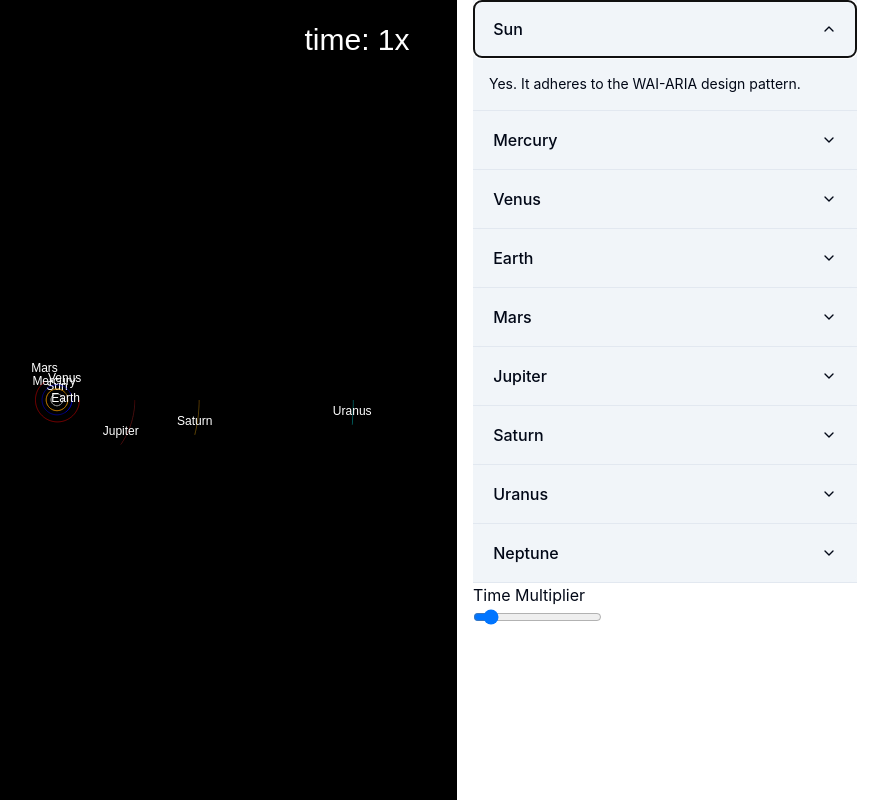
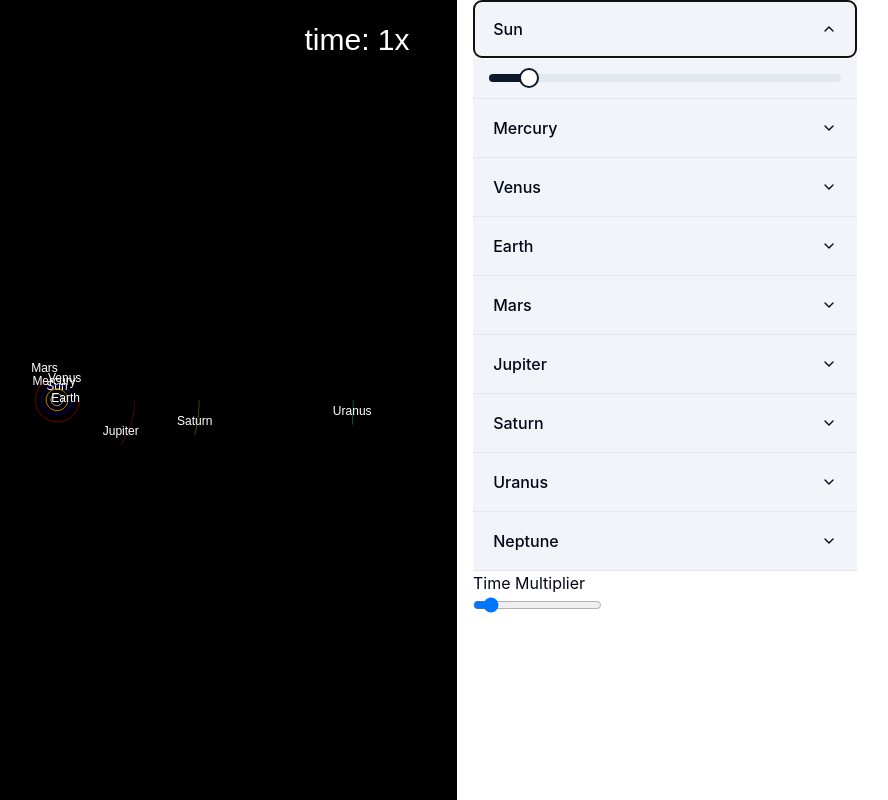
Before and after one commit to misat1505/GraviSim, a React (Vite) app: page / in a window 1280 px wide. Both pictures are taken after a click on the button "Sun". Shown: the whole page, without its empty margins (343-1231 px from the left). Built offline with nearby package versions, Linux system fonts and the light colour scheme.

Commit message:
mass changer is better

```diff
--- a/package.json
+++ b/package.json
@@ -13,6 +13,7 @@
   },
   "dependencies": {
     "@radix-ui/react-accordion": "^1.2.1",
+    "@radix-ui/react-slider": "^1.2.1",
     "class-variance-authority": "^0.7.1",
     "clsx": "^2.1.1",
     "lucide-react": "^0.468.0",
--- a/src/components/BodiesDisplayer.tsx
+++ b/src/components/BodiesDisplayer.tsx
@@ -5,9 +5,18 @@
   AccordionTrigger,
 } from "@/components/ui/accordion";
 import { useBodiesContext } from "@/context/BodiesContext";
+import { Slider } from "./ui/slider";
 
 const BodiesDisplayer = () => {
-  const { bodies } = useBodiesContext();
+  const { bodies, setBodies } = useBodiesContext();
+
+  const handleMassChange = (name: string, newMass: number) => {
+    setBodies((prevBodies) =>
+      prevBodies.map((body) =>
+        body.name === name ? { ...body, mass: newMass } : body
+      )
+    );
+  };
 
   return (
     <div className="w-96 bg-slate-100">
@@ -18,7 +27,16 @@
               {body.name}
             </AccordionTrigger>
             <AccordionContent className="p-4">
-              Yes. It adheres to the WAI-ARIA design pattern.
+              <Slider
+                min={0.1}
+                step={0.1}
+                max={10}
+                defaultValue={[1]}
+                onValueChange={(value) => {
+                  console.log(value);
+                  handleMassChange(body.name, value[0]);
+                }}
+              />
             </AccordionContent>
           </AccordionItem>
         ))}
--- a/src/components/SolarSystemAnimation.tsx
+++ b/src/components/SolarSystemAnimation.tsx
@@ -1,7 +1,6 @@
+import { useBodiesContext } from "@/context/BodiesContext";
+import { Body } from "@/types/Body";
 import React, { useRef, useEffect, useState } from "react";
-import { Body } from "../types/Body";
-import MassSlider from "./MassSlider";
-import { useBodiesContext } from "../context/BodiesContext";
 import BodiesDisplayer from "./BodiesDisplayer";
 
 const G = 6.6743e-11;
@@ -9,7 +8,7 @@
 
 const SolarSystem = () => {
   const canvasRef = useRef<HTMLCanvasElement | null>(null);
-  const { bodies, setBodies } = useBodiesContext();
+  const { setBodies } = useBodiesContext();
   const [timeMultiplier, setTimeMultiplier] = useState(1);
 
   const [zoom, setZoom] = useState(0.00000_00001);
@@ -130,14 +129,6 @@
     return () => clearInterval(intervalId);
   }, [zoom, offset, timeMultiplier]);
 
-  const handleMassChange = (name: string, newMass: number) => {
-    setBodies((prevBodies) =>
-      prevBodies.map((body) =>
-        body.name === name ? { ...body, mass: newMass } : body
-      )
-    );
-  };
-
   const handleWheel = (event: React.WheelEvent) => {
     setZoom((prevZoom) =>
       Math.max(0.00000_00001, prevZoom - event.deltaY * 0.000000000001)
@@ -164,7 +155,7 @@
   };
 
   return (
-    <div style={{ display: "flex" }}>
+    <div className="flex space-x-4">
       <canvas
         ref={canvasRef}
         width={800}
@@ -174,22 +165,8 @@
         onMouseMove={handleMouseMove}
         onMouseUp={handleMouseUp}
       />
-      <div style={{ marginLeft: "1rem" }}>
+      <div>
         <BodiesDisplayer />
-        {/* {bodies.map((body) => (
-          <MassSlider
-            key={body.name}
-            body={body}
-            defaultValue={1}
-            onChange={(e: React.ChangeEvent<HTMLInputElement>) =>
-              handleMassChange(
-                body.name,
-                body.mass * parseFloat(e.target.value)
-              )
-            }
-          />
-        ))} */}
-
         <h2>Time Multiplier</h2>
         <input
           type="range"
--- /dev/null
+++ b/src/components/ui/slider.tsx
@@ -0,0 +1,26 @@
+import * as React from "react";
+import * as SliderPrimitive from "@radix-ui/react-slider";
+
+import { cn } from "@/lib/utils";
+
+const Slider = React.forwardRef<
+  React.ElementRef<typeof SliderPrimitive.Root>,
+  React.ComponentPropsWithoutRef<typeof SliderPrimitive.Root>
+>(({ className, ...props }, ref) => (
+  <SliderPrimitive.Root
+    ref={ref}
+    className={cn(
+      "relative flex w-full touch-none select-none items-center",
+      className
+    )}
+    {...props}
+  >
+    <SliderPrimitive.Track className="relative h-2 w-full grow overflow-hidden rounded-full bg-slate-200">
+      <SliderPrimitive.Range className="absolute h-full bg-primary" />
+    </SliderPrimitive.Track>
+    <SliderPrimitive.Thumb className="block h-5 w-5 rounded-full border-2 border-primary bg-background ring-offset-background transition-colors focus-visible:outline-none focus-visible:ring-2 focus-visible:ring-ring focus-visible:ring-offset-2 disabled:pointer-events-none disabled:opacity-50" />
+  </SliderPrimitive.Root>
+));
+Slider.displayName = SliderPrimitive.Root.displayName;
+
+export { Slider };
```
Also changed, not shown: 1 other file (tests, documents, lock files or other folders).
